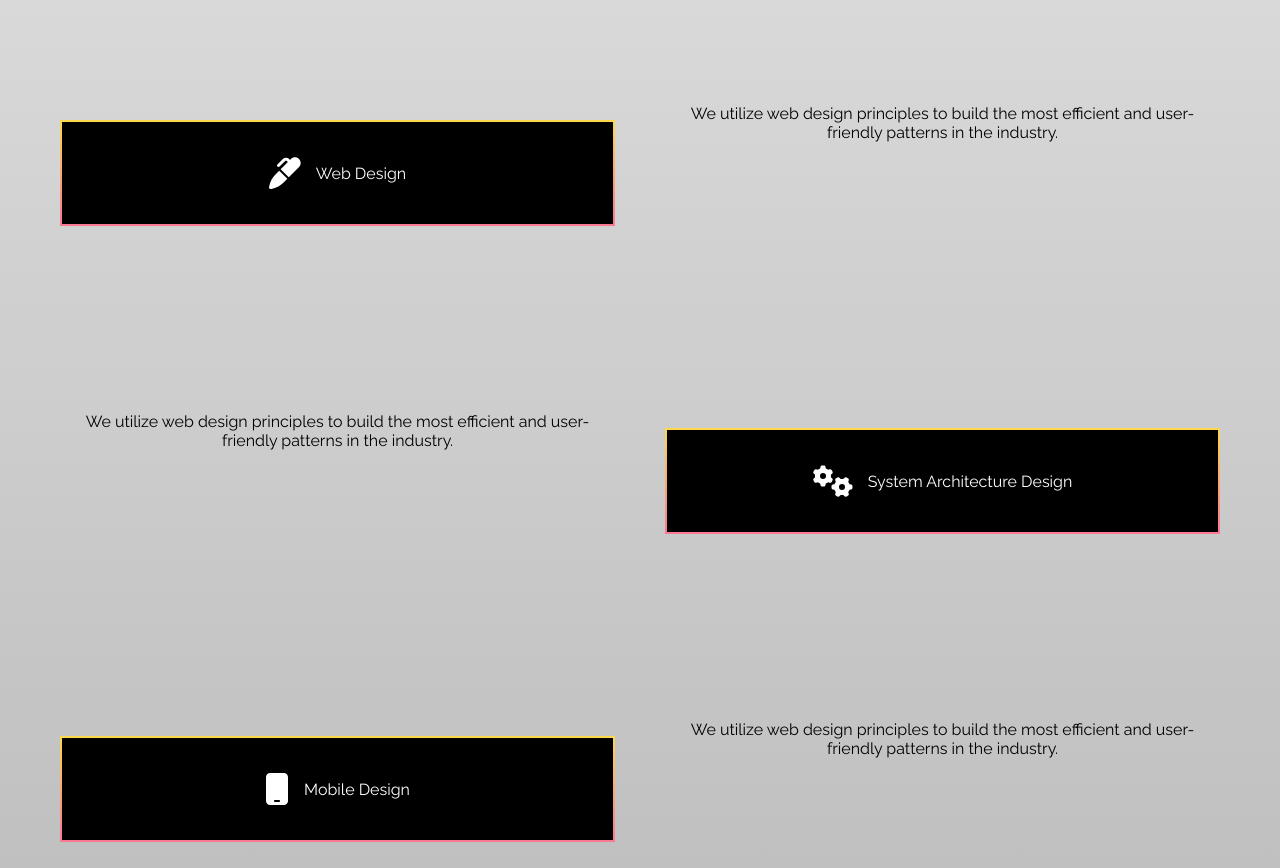
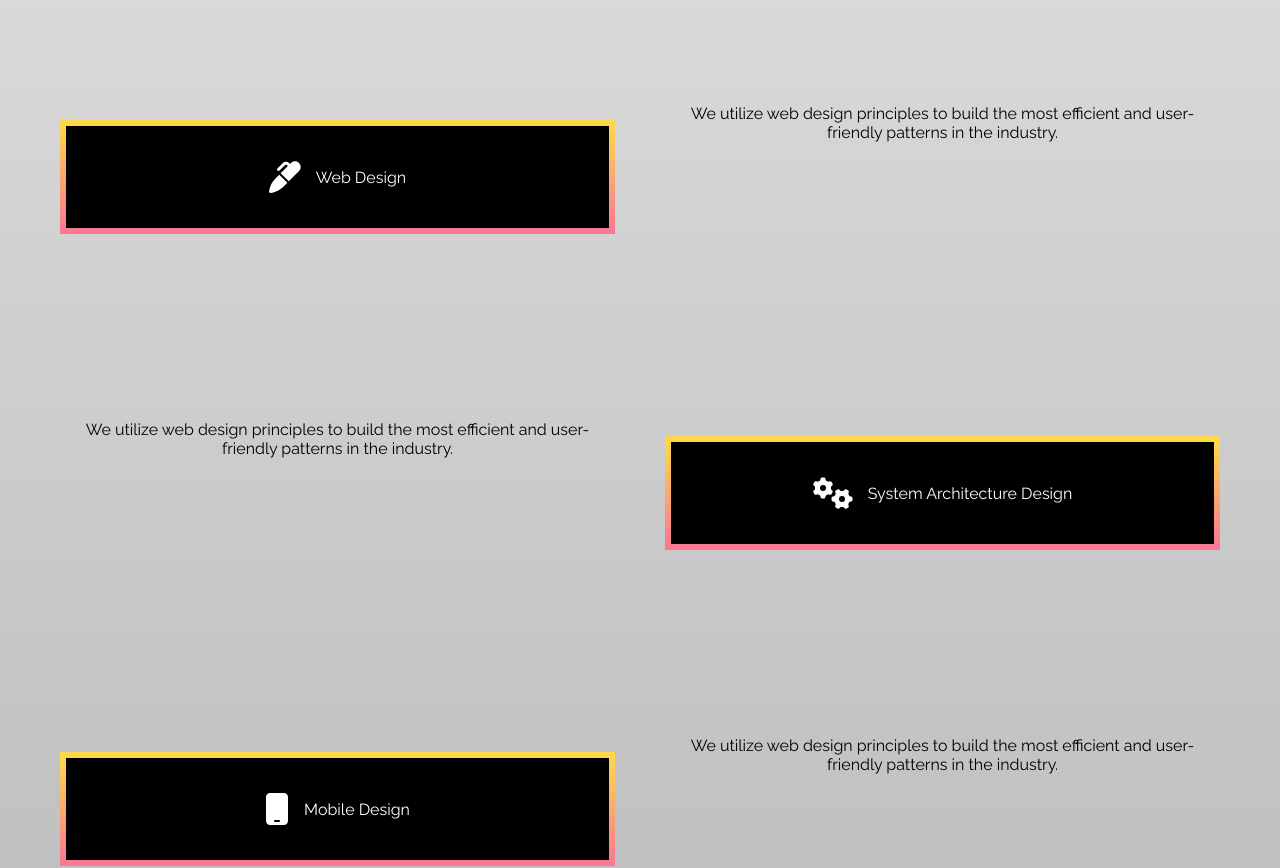
Before and after one commit to bstafford2017/rezxak-app, a React app: page / in a window 1280 px wide. Shown: the part 780-1648 px from the top of the page. Built offline with nearby package versions, Linux system fonts and the light colour scheme.

Commit message:
add border and mailto:

```diff
--- a/src/components/contact.js
+++ b/src/components/contact.js
@@ -70,7 +70,7 @@ export default function () {
             </LinkWrapper>
           </GridItem>
           <GridItem>
-            <LinkWrapper href="mailto:ben@staffordsolutionsllc.com?subject=Let%27s%20get%20in%20touch%21">
+            <LinkWrapper href="mailto:ben@rezxak.com?subject=Let%27s%20get%20in%20touch%21">
               <FontAwesomeIcon size="2xl" icon={faEnvelope} />
               <LinkedText>Email</LinkedText>
             </LinkWrapper>
--- a/src/components/services.js
+++ b/src/components/services.js
@@ -26,7 +26,7 @@ const ServicesIcon = styled(FontAwesomeIcon)`
 `;
 
 const ServicesItemHeading = styled.p`
-  border-width: 2px;
+  border-width: 6px;
   border-style: solid;
   padding: 35px;
   color: white;
```
